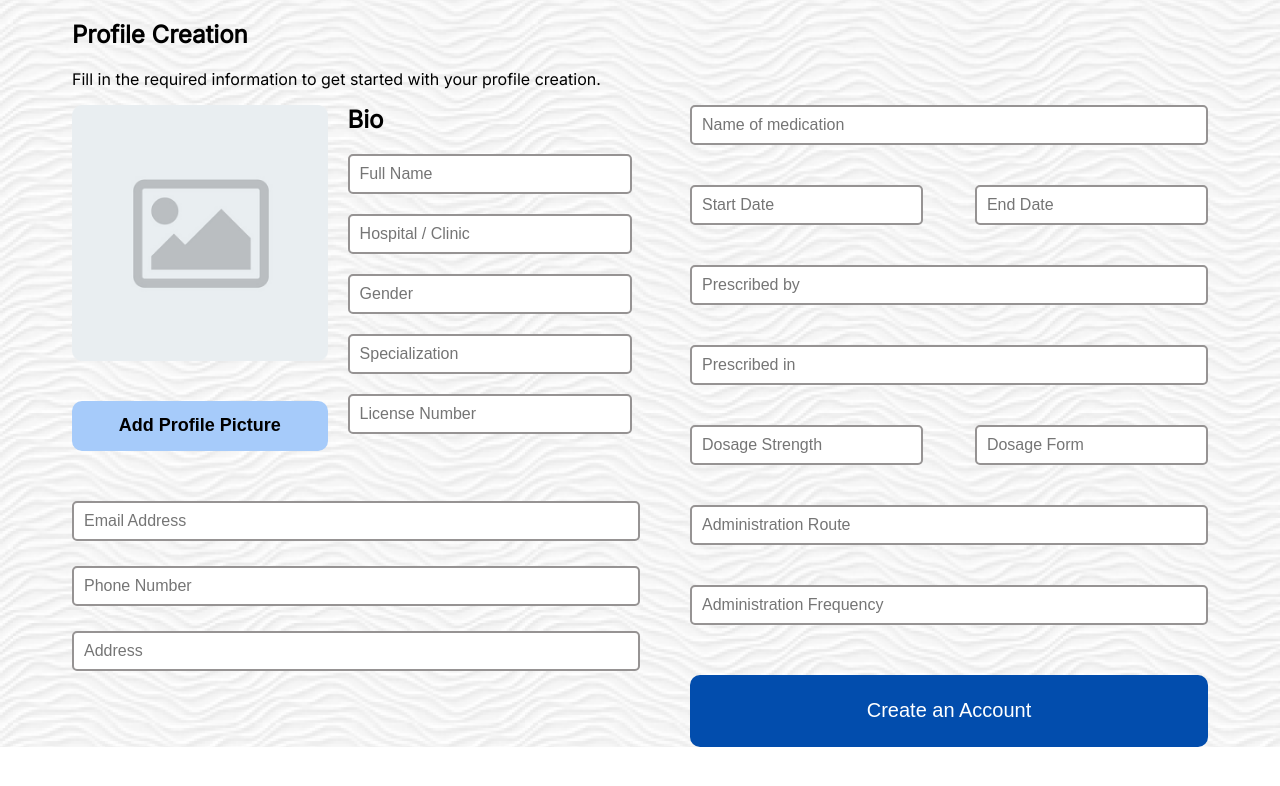
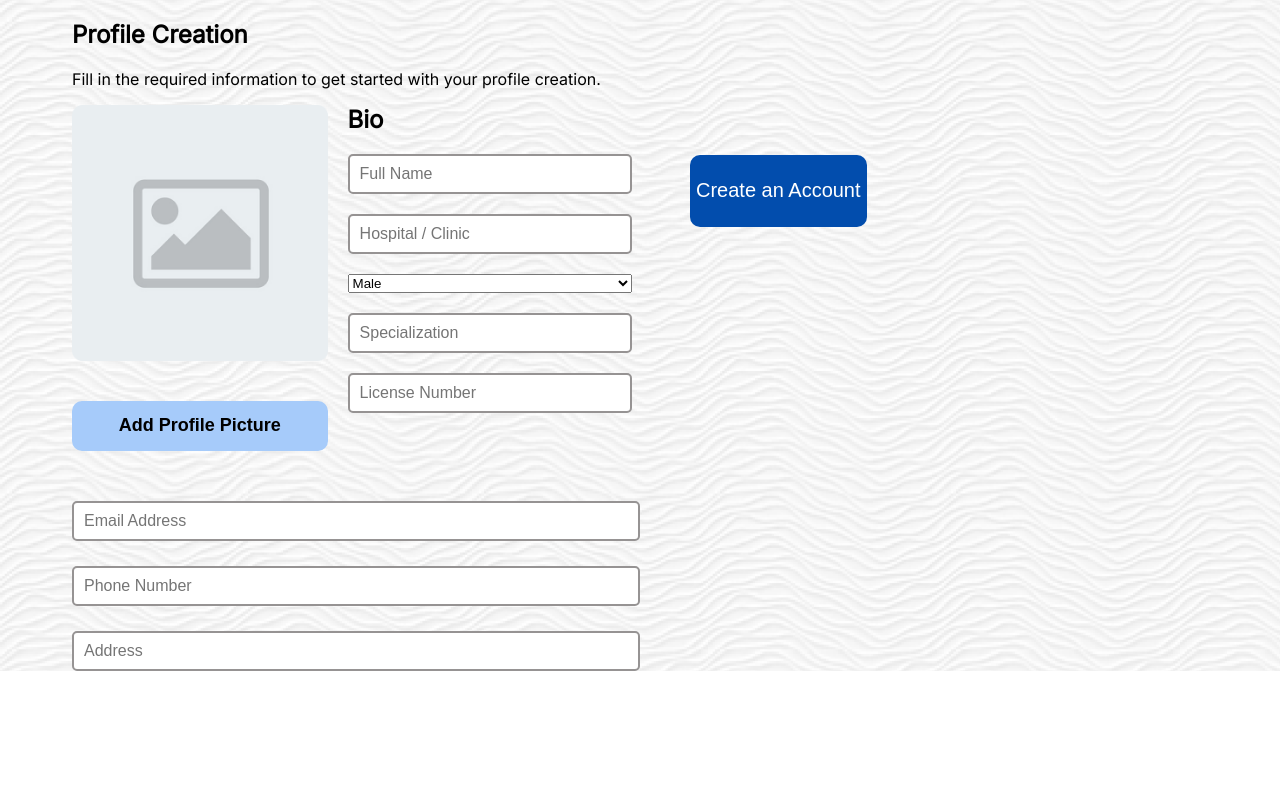
Before and after one commit to harzyz/Kluster-Health-Frontend, a React (Create React App) app: page /cdprofile in a window 1280 px wide. Shown: the top 786 px of the page. Built offline with nearby package versions, Linux system fonts and the light colour scheme.

Commit message:
first commit

```diff
--- /dev/null
+++ b/src/Auth.jsx
@@ -0,0 +1,16 @@
+import { useNavigate } from "react-router-dom"
+
+const Auth = ({children}) => {
+
+  const navigate = useNavigate
+
+  if(!localStorage.getItem('token')){
+    navigate('/')
+  }
+  return (
+    <div>{children}</div>
+  )
+
+}
+
+export default Auth
--- a/src/components/Sidebar.jsx
+++ b/src/components/Sidebar.jsx
@@ -1,5 +1,5 @@
 import React  from "react";
-import { Link } from 'react-router-dom'
+import { Link, useNavigate } from 'react-router-dom'
 import styles from "./Sidebar.module.css";
 import Sidebardata from "./Sidebardata";
 import settings from '../images/icons/settings.png'
@@ -8,6 +8,11 @@ import support from '../images/icons/support.png'
 
 
 function Sidebar() {
+  const navigate = useNavigate()
+  const logout = () => {
+    localStorage.removeItem('token')
+    navigate('/')
+  }
 
   return (
     <div className={styles.wrapper}>
@@ -40,9 +45,9 @@ function Sidebar() {
       </div>
 
 
-      <Link to="/">
-        <button>Logout</button>
-      </Link>
+      {/* <Link to="/"> */}
+        <button onClick={logout}>Logout</button>
+      {/* </Link> */}
     </div>
   );
 }
--- a/src/pages/doctorspages/DoctorsProfileCreate.jsx
+++ b/src/pages/doctorspages/DoctorsProfileCreate.jsx
@@ -6,16 +6,82 @@ import profImg from "../../images/profileBgimg.png";
 function DoctorsProfileCreate() {
   const inputRef = useRef(null);
   const [profileImage, setProfileImage] = useState("");
+  const [profileForm, setProfileForm] = useState({
+    name: "",
+    email: "",
+    phone_number: "",
+    address: "",
+    gender: "",
+    clinic_affiliation: "",
+    specialization: "",
+    license_id: "",
+  });
+
+  const onChange = (e) => {
+    // console.log(e.target.value);
+    setProfileForm((prev) => ({
+      ...prev,
+      [e.target.id]: e.target.value
+    }))
+  };
+
+
+  const {
+    name,
+    email,
+    phone_number,
+    address,
+    gender,
+    clinic_affiliation,
+    specialization,
+    license_id,
+  } = profileForm;
 
   const handleImgUpload = () => {
-    console.log(inputRef);
+    // console.log(inputRef);
     inputRef.current.click();
   };
   const handleImgChange = (e) => {
     const file = e.target.files[0];
-    console.log(file);
+    const reader = new FileReader();
     setProfileImage(file);
+    // reader.onloadend = () => {
+    //   // The result property contains the data as a data URL
+
+    // };
+
+    // Read the file as a data URL
+    if (file) {
+      reader.readAsDataURL(file);
+    }
   };
+  console.log(profileImage, 'profileImage')
+
+  const onSubmit = (e) => {
+    e.preventDefault()
+    const authToken = localStorage.getItem('token');
+    let url = 'https://digital-healthcare-solution-v1.onrender.com/api/healthcare-provider/'
+    const payload = {
+      ...profileForm,
+      profile_picture: profileImage,
+    }
+    console.log(payload, 'payload')
+    fetch(url, {
+      method: 'PUT',
+      headers: {
+        Authorization: `Bearer ${authToken}`,
+        "Content-Type": "application/json"
+      },
+      body: JSON.stringify(payload)
+    }).then((res) => res.json())
+    .then((data) => {
+
+    })
+    .catch((err) => {
+
+    });
+    console.log(profileForm)
+  }
 
   return (
     <div className={styles.wrapper}>
@@ -35,7 +101,7 @@ function DoctorsProfileCreate() {
                 ) : (
                   <img src={profImg} alt="" />
                 )}
-                <input onChange={handleImgChange} type="file" ref={inputRef} />
+                <input id="profile_picture" onChange={handleImgChange} type="file" ref={inputRef} />
               </div>
               <button onClick={handleImgUpload} className={styles.imgUploadBtn}>
                 Add Profile Picture
@@ -45,19 +111,27 @@ function DoctorsProfileCreate() {
               <h2>Bio</h2>
               <form className={styles.bioform}>
                 <div className={styles.formControl}>
-                  <input type="text" placeholder="Full Name" />
+                  <input onChange={onChange} id="name" value={name} type="text" placeholder="Full Name" />
                 </div>
                 <div className={styles.formControl}>
-                  <input type="text" placeholder="Hospital / Clinic" />
+                  <input onChange={onChange} id="clinic_affiliation" value={clinic_affiliation} type="text" placeholder="Hospital / Clinic" />
                 </div>
                 <div className={styles.formControl}>
-                  <input type="text" placeholder="Gender" />
+                  <select
+                    onChange={onChange}
+                    value={gender}
+                    name="user_type"
+                    id="gender">
+                    <option value="M">Male</option>
+                    <option value="F">Female</option>
+                    <option value="O">Other</option>
+                  </select>
                 </div>
                 <div className={styles.formControl}>
-                  <input type="text" placeholder="Specialization" />
+                  <input onChange={onChange} id="specialization" value={specialization} type="text" placeholder="Specialization" />
                 </div>
                 <div className={styles.formControl}>
-                  <input type="text" placeholder="License Number" />
+                  <input onChange={onChange} id="license_id" value={license_id} type="text" placeholder="License Number" />
                 </div>
               </form>
             </div>
@@ -65,58 +139,30 @@ function DoctorsProfileCreate() {
           <div className={styles.prevForm}>
             <form className={styles.formGroup}>
               <div className={styles.formControl}>
-                <input type="text" placeholder="Email Address" />
+                <input onChange={onChange} id="email" value={email} type="text" placeholder="Email Address" />
               </div>
               <div className={styles.formControl}>
-                <input type="text" placeholder="Phone Number" />
+                <input
+                  onChange={onChange}
+                  id="phone_number"
+                  value={phone_number}
+                  type="text"
+                  placeholder="Phone Number"
+                />
               </div>
               <div className={styles.formControl}>
-                <input type="text" placeholder="Address" />
+                <input onChange={onChange} id="address" value={address} type="text" placeholder="Address" />
               </div>
             </form>
           </div>
         </div>
-        <div className={styles.nxtForm}>
-          <form className={styles.medicationInfo}>
-            <div className={styles.formControl}>
-              <input type="text" placeholder="Name of medication" />
-            </div>
-            <div className={styles.formControl1}>
-              <div className={styles.formControlgroup}>
-                <input type="text" placeholder="Start Date" />
-              </div>
-              <div className={styles.formControlgroup}>
-                <input type="text" placeholder="End Date" />
-              </div>
-            </div>
-            <div className={styles.formControl}>
-              <input type="text" placeholder="Prescribed by" />
-            </div>
-            <div className={styles.formControl}>
-              <input type="text" placeholder="Prescribed in" />
-            </div>
-            <div className={styles.formControl1}>
-              <div className={styles.formControlgroup}>
-                <input type="text" placeholder="Dosage Strength" />
-              </div>
-              <div className={styles.formControlgroup}>
-                <input type="text" placeholder="Dosage Form" />
-              </div>
-            </div>
-            <div className={styles.formControl}>
-              <input type="text" placeholder="Administration Route" />
-            </div>
-            <div className={styles.formControl}>
-              <input type="text" placeholder="Administration Frequency" />
-            </div>
-          </form>
-              <Link to="/pdashboard">
-                <button className={styles.createBtn}>Create an Account</button>
-              </Link>
-        </div>
+
+        <Link to="/ddashboard">
+          <button onClick={onSubmit} className={styles.createBtn}>Create an Account</button>
+        </Link>
       </div>
     </div>
-  )
+  );
 }
 
-export default DoctorsProfileCreate
+export default DoctorsProfileCreate;
--- a/src/pages/doctorspages/Overviewpage.module.css
+++ b/src/pages/doctorspages/Overviewpage.module.css
@@ -7,6 +7,7 @@
   flex-direction: column;
   gap: 20px;
   padding: 40px;
+  border: 2px solid red;
 }
 h3{
   margin-top: 0;
@@ -38,6 +39,7 @@ h3{
   background-color: #FFFFFF;
   box-shadow: rgba(0, 0, 0, 0.24) 0px 3px 8px;
   display: flex;
+  width: 100%;
   height: 240px;
   flex-direction: column;
   gap: 30px;
@@ -199,6 +201,7 @@ h3{
 @media screen and (max-width: 500px) {
   .wrapper{
     padding: 24px;
+    width: 100%;
   }
   .top{
     flex-direction: column;
--- a/src/pages/patientspages/PatientDashboardpage.jsx
+++ b/src/pages/patientspages/PatientDashboardpage.jsx
@@ -2,6 +2,7 @@ import React from 'react'
 import styles from '../doctorspages/Dashboardpage.module.css'
 import Navbar from '../../components/Navbar'
 import Sidebar from '../../components/Sidebar'
+import NavDownBar from '../../components/NavDownBar'
 
 
 function PatientDashboardpage({children}) {
@@ -17,7 +18,7 @@ function PatientDashboardpage({children}) {
         {children}
       </div>
       <div className={styles.navbardown}>
-        <Sidebar />
+        <NavDownBar />
       </div>
     </div>
   )
--- a/src/pages/patientspages/PatientsOverview.module.css
+++ b/src/pages/patientspages/PatientsOverview.module.css
@@ -236,6 +236,9 @@ h3{
     padding: 24px;
     padding-bottom: 500px;
   }
+  .yearn{
+    width: 50%;
+  }
   .doctorsListContainer{
     flex-direction: column-reverse;
     width: 100%;
--- a/src/pages/patientspages/ReminderViewAll.jsx
+++ b/src/pages/patientspages/ReminderViewAll.jsx
@@ -10,7 +10,7 @@ function ReminderViewAll() {
       <div className={styles.wrapper}>
         <div className={styles.outercontain}>
           <div className={styles.head}>
-            <h3>Remainders</h3>
+            <h3>Reminders</h3>
             <Button fs="14px" w="52px" h="28px" title={"Add"} bg="#A6CBFA" />
           </div>
           <div className={styles.contain}>
```
Also changed, not shown: src/App.js (+7 -1 lines), src/pages/Login.jsx (+14 -5 lines), src/pages/Signup.jsx (+8 -3 lines), src/pages/doctorspages/DoctorsProfile.jsx (added, +11 -0 lines).
